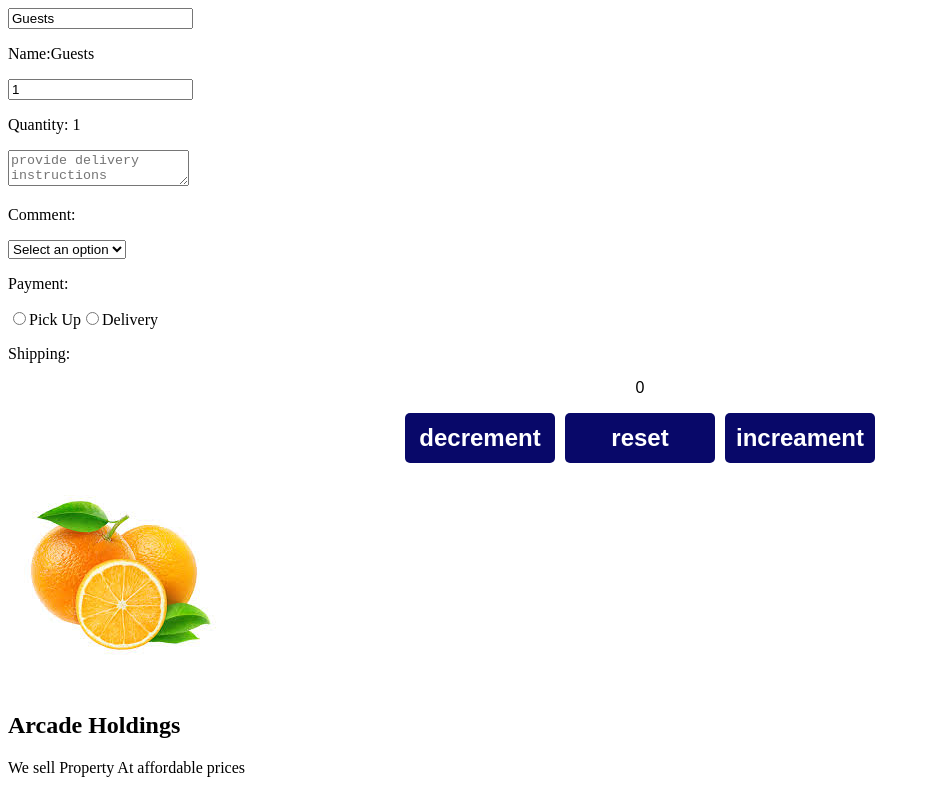
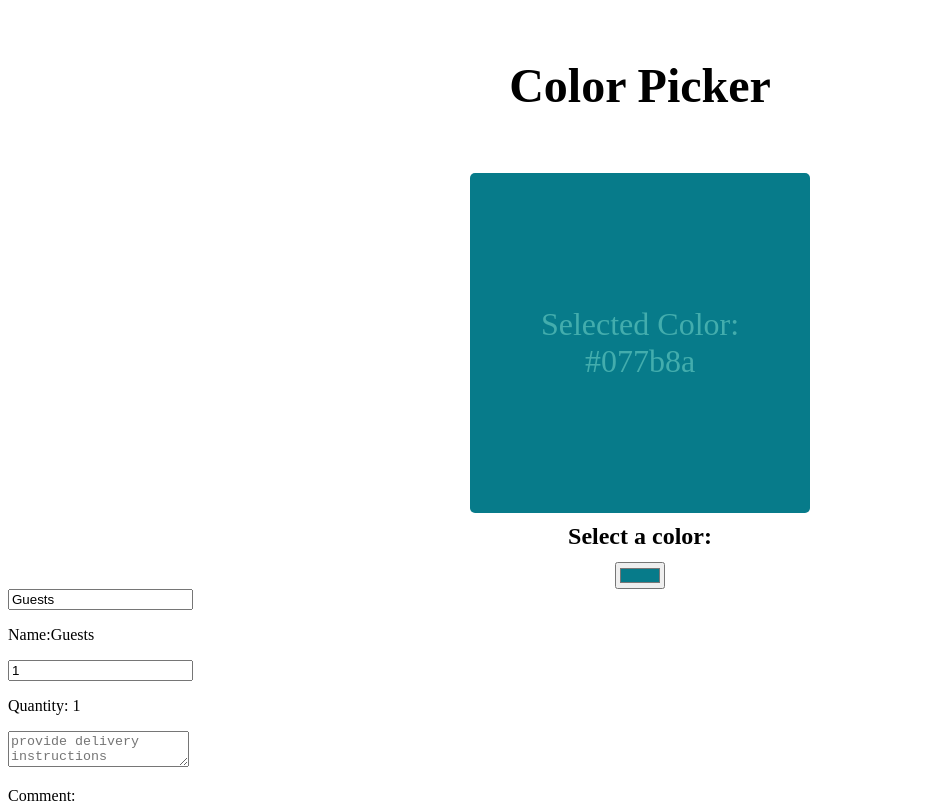
Before and after one commit to hpeter19/React, a React (Vite) app: page / in a window 1280 px wide. Shown: the top 803 px of the page, without its empty margins (0-930 px from the left). Built offline with nearby package versions, Linux system fonts and the light colour scheme.

Commit message:
color picker

```diff
--- a/src/App.jsx
+++ b/src/App.jsx
@@ -5,6 +5,8 @@ import Student from './students';
 import List from './lists';
 import MyComponent from './myComponent';
 import Counter from './counter';
+import ColorPicker from './colorPicker';
+
 
 function App() {
   const fruits =[{Id:1,name:"Apples", calories:105},
@@ -20,6 +22,7 @@ function App() {
 
   return (
     <div >
+      <ColorPicker />
       <MyComponent />
       <Counter />
       <Card />
--- /dev/null
+++ b/src/colorPicker.jsx
@@ -0,0 +1,28 @@
+import React, { useState } from "react";
+
+function ColorPicker() {
+    const [color, setColor] = useState("#077b8a");
+
+    function handleColorChange(event) {
+        setColor(event.target.value);
+    }
+
+    return (
+        <div className="color-picker-container">
+            <h1>Color Picker</h1>
+            <div className="color-display" style={{ backgroundColor: color, padding: "20px", margin: "10px 0", borderRadius: "5px" }}>
+                <p>Selected Color: {color}</p>
+            </div>
+            <label htmlFor="color-input">Select a color:</label>
+            <input
+                id="color-input"
+                type="color"
+                value={color}
+                onChange={handleColorChange}
+                aria-label="Choose a color"
+            />
+        </div>
+    );
+}
+
+export default ColorPicker;
--- a/src/index.css
+++ b/src/index.css
@@ -46,3 +46,41 @@
 .count-disply:hover{
   background-color: rgb(98, 98, 253);
 }
+.color-picker-container{
+  display: flex;
+  flex-direction: column;
+  align-items: center;
+
+}
+h1{
+  margin: 50px;
+  font-size: 3rem;
+}
+.color-display{
+  width: 300px;
+  height:300px;
+  display: flex;
+  justify-content: center;
+  align-items: center;
+  border: 5px rgb(87, 84, 84);
+  border-radius: 25px;
+  margin-bottom:25px;
+  transition: 0.25s ease;
+}
+.color-display p{
+  color: rgb(67, 173, 173);
+  font-size: 2rem;
+  text-align: center;
+}
+label{
+font-size: 1.5rem;
+font-weight: bold;
+margin-bottom: 12px;
+}
+input [type="color"]{
+  width: 75px;
+  height: 50px;
+  padding: 5px;
+  border-radius: 10px;
+  border: 3px rgb(40, 41, 42);
+}
--- a/src/myComponent.jsx
+++ b/src/myComponent.jsx
@@ -24,7 +24,7 @@ const [shipping,setShipping]=useState("");
  function handlePaymentChange(event){
     setPayment(event.target.value);
  }
- function handleShipingChange(event){
+ function handleShippingChange(event){
     setShipping(event.target.value);
 
  }
@@ -47,15 +47,15 @@ return(<div>
     <label>
         <input type="radio" value="Pick Up"
                  checked={shipping === "Pick Up"}
-                 onChange={handleShipingChange} />
+                 onChange={handleShippingChange} />
 
         Pick Up
     </label>
-
+    <br/>
     <label>
     <input type="radio" value="Delivery"
                  checked={shipping === "Delivery"}
-                 onChange={handleShipingChange} />
+                 onChange={handleShippingChange} />
         Delivery
     </label>
     <p>Shipping: {shipping}</p>
```
